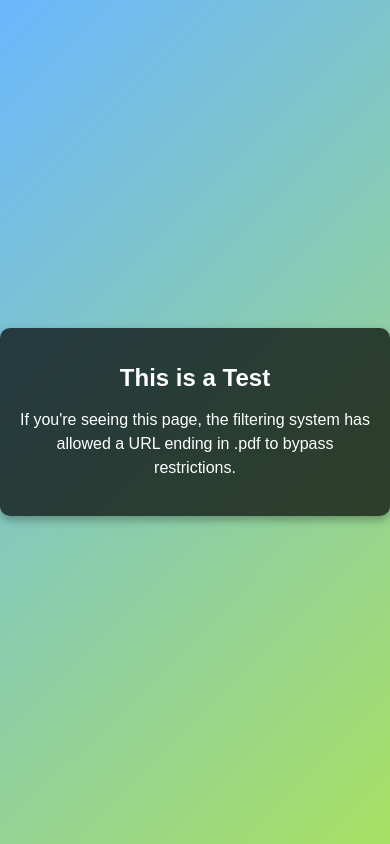
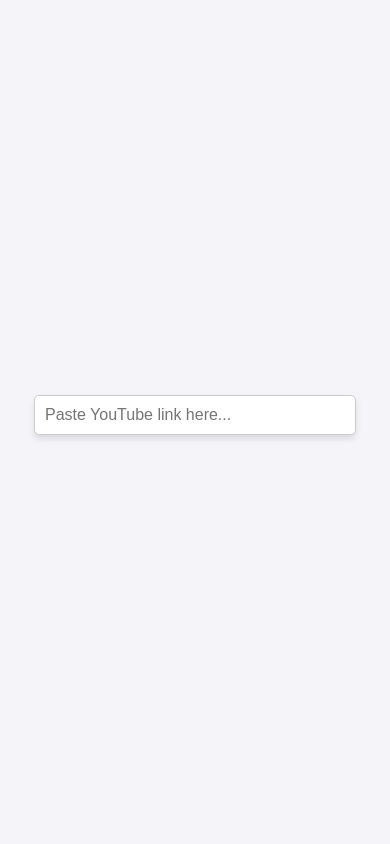
Before and after one commit to zalmanleib/apple.pdf, a plain HTML site: page index.html in a window 390 px wide. Drawn offline with Linux system fonts and the light colour scheme.

Commit message:
Add files via upload

```diff
--- a/index.html
+++ b/index.html
@@ -3,50 +3,85 @@
 <head>
     <meta charset="UTF-8">
     <meta name="viewport" content="width=device-width, initial-scale=1.0">
-    <title>Test Page</title>
+    <title>Video Embed</title>
     <style>
         body {
-            font-family: Arial, sans-serif;
             margin: 0;
             padding: 0;
+            height: 100vh;
             display: flex;
             justify-content: center;
             align-items: center;
-            height: 100vh;
-            background: linear-gradient(135deg, #6ab7ff, #a8e063);
-            color: #fff;
+            background-color: #f4f4f9;
+            font-family: Arial, sans-serif;
+        }
+
+        .container {
             text-align: center;
         }
-        .container {
-            background-color: rgba(0, 0, 0, 0.7);
-            padding: 20px;
-            border-radius: 10px;
-            box-shadow: 0px 4px 10px rgba(0, 0, 0, 0.3);
-            max-width: 90%;
-            width: 400px;
+
+        input {
+            padding: 10px;
+            width: 300px;
+            font-size: 16px;
+            border: 1px solid #ccc;
+            border-radius: 5px;
+            margin-bottom: 15px;
+            box-shadow: 0 4px 6px rgba(0, 0, 0, 0.1);
         }
-        h1 {
-            font-size: 2rem;
-            margin-bottom: 10px;
+
+        .video-container {
+            display: none; /* Hidden by default */
+            width: 560px;
+            height: 315px;
+            margin-top: 20px;
         }
-        p {
-            font-size: 1.2rem;
-            line-height: 1.5;
-        }
-        @media (max-width: 600px) {
-            h1 {
-                font-size: 1.5rem;
-            }
-            p {
-                font-size: 1rem;
-            }
+
+        .video-container iframe {
+            width: 100%;
+            height: 100%;
+            border: none;
+            border-radius: 5px;
         }
     </style>
 </head>
 <body>
     <div class="container">
-        <h1>This is a Test</h1>
-        <p>If you're seeing this page, the filtering system has allowed a URL ending in .pdf to bypass restrictions.</p>
+        <!-- Input for YouTube URL -->
+        <input type="text" id="videoLink" placeholder="Paste YouTube link here..." />
+
+        <!-- Video Container (hidden by default) -->
+        <div class="video-container" id="videoContainer">
+            <iframe id="vid_frame" allowfullscreen></iframe>
+        </div>
     </div>
+
+    <script>
+        function getVideoID(url) {
+            // Match standard YouTube links
+            const regExp = /(?:https?:\/\/)?(?:www\.)?(?:youtube\.com\/(?:watch\?v=|embed\/|v\/)|youtu\.be\/)([^&?/]+)/;
+            const match = url.match(regExp);
+            return match ? match[1] : null;
+        }
+
+        function updateVideo() {
+            const input = document.getElementById('videoLink').value;
+            const videoID = getVideoID(input);
+
+            if (videoID) {
+                const embedURL = `https://www.youtube-nocookie.com/embed/${videoID}?autoplay=1&amp;rel=0&amp;showinfo=0&amp;autohide=1`;
+                document.getElementById('vid_frame').src = embedURL;
+
+                // Show video container
+                document.getElementById('videoContainer').style.display = 'block';
+            } else {
+                // Hide video if invalid link
+                document.getElementById('videoContainer').style.display = 'none';
+            }
+        }
+
+        // Update video when input changes
+        document.getElementById('videoLink').addEventListener('input', updateVideo);
+    </script>
 </body>
 </html>
```
